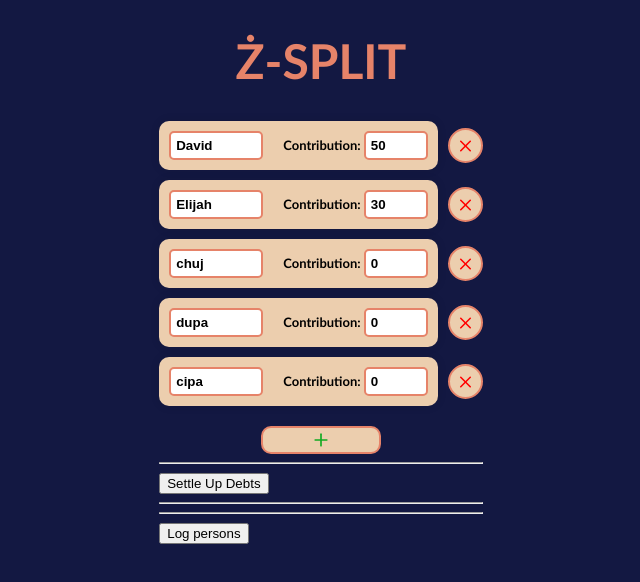
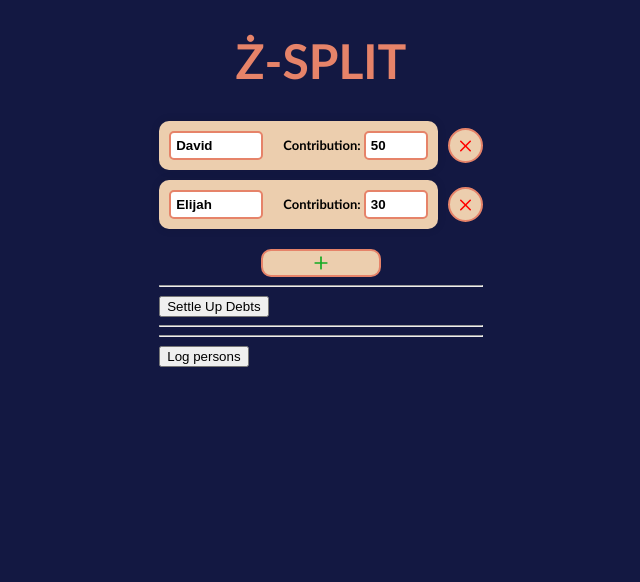
Before and after one commit to KarolPlonka/z-split, a React (Create React App) app: page / in a window 1280 px wide. Shown: the top 582 px of the page, without its empty margins (319-959 px from the left). Built offline with nearby package versions, Linux system fonts and the light colour scheme.

Commit message:
Update App.tsx

```diff
--- a/src/App.tsx
+++ b/src/App.tsx
@@ -25,9 +25,6 @@ function App() {
     let defaultPersons: Person[] = [
         { id: 0, name: 'David', contribution: 50 },
         { id: 1, name: 'Elijah', contribution: 30 },
-        { id: 2, name: 'chuj', contribution: 0 },
-        { id: 3, name: 'dupa', contribution: 0 },
-        { id: 4, name: 'cipa', contribution: 0 },
     ];
 
     const [persons, setPersons] = useState(defaultPersons);
```
